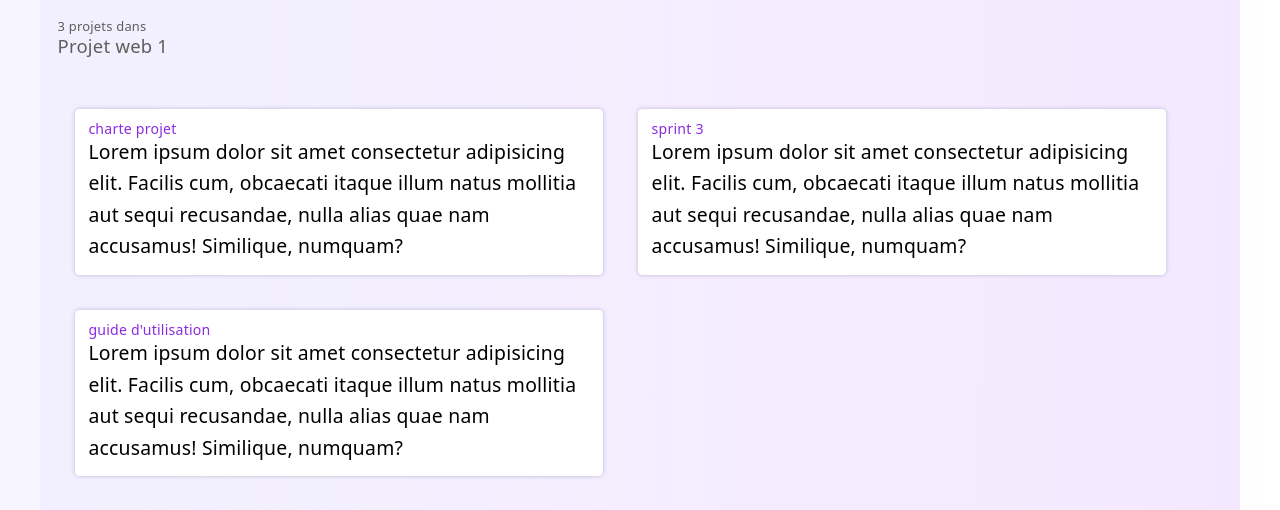
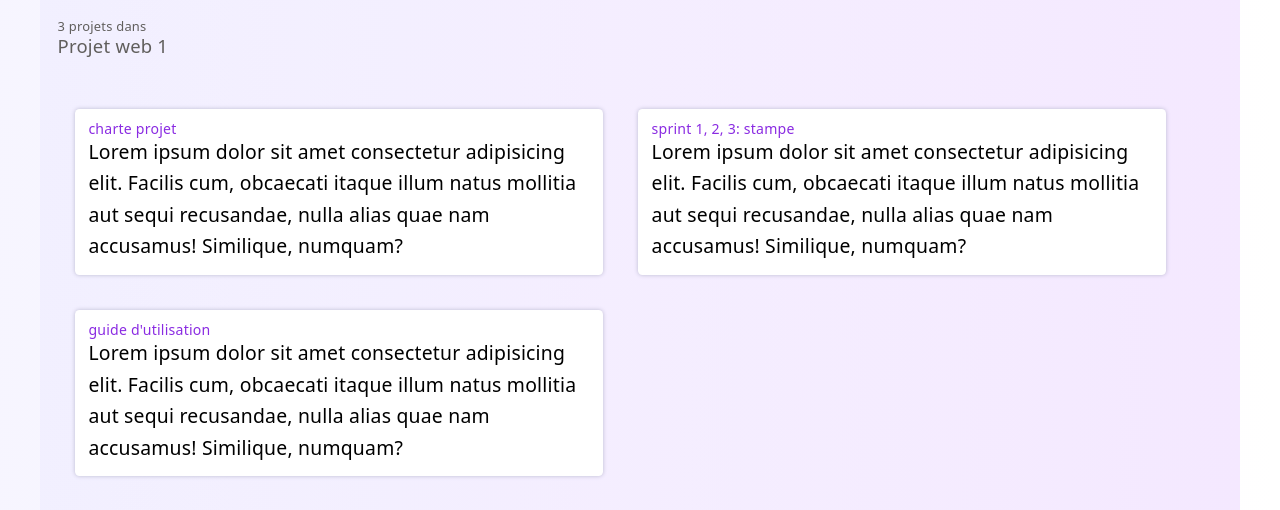
Before and after one commit to sadektouati/saddektouati.site, a PHP site: page / in a window 1280 px wide. Shown: the part 2907-3417 px from the top of the page. Run offline with PHP 8.4, Linux system fonts and the light colour scheme.

```diff
--- a/school-projects.php
+++ b/school-projects.php
@@ -14,7 +14,7 @@ $schoolProjects = [
         ],
         "Projet web 1" => [
             ["/schl/s4-pw-1/charte-projet/charte-projet.pdf", "Charte Projet"],
-            ["https://stampe.saddektouati.site", "Sprint 3"],
+            ["https://stampe.saddektouati.site", "sprint 1, 2, 3: Stampe"],
             ["/schl/s4-pw-1/sprint-4/guide-d-utilisation.pdf", "Guide d'Utilisation"],
         ],
     ],
```
